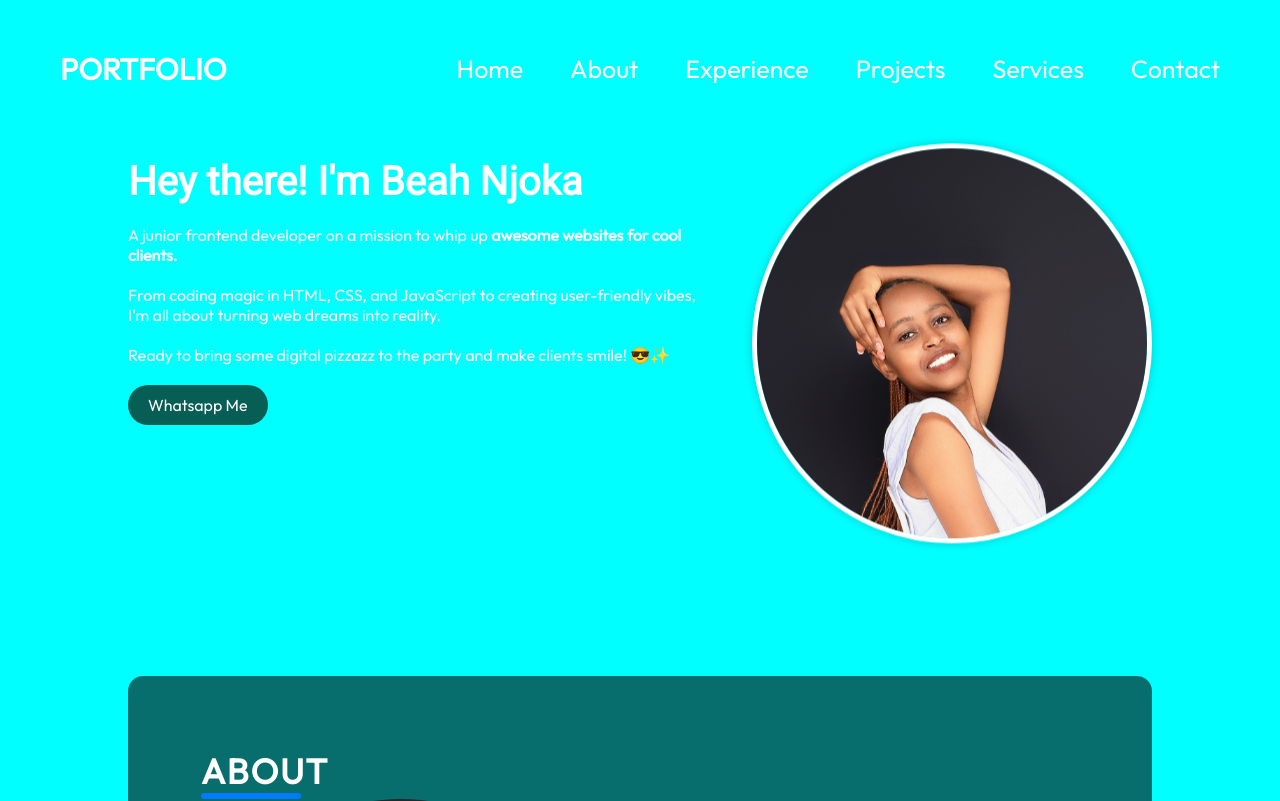
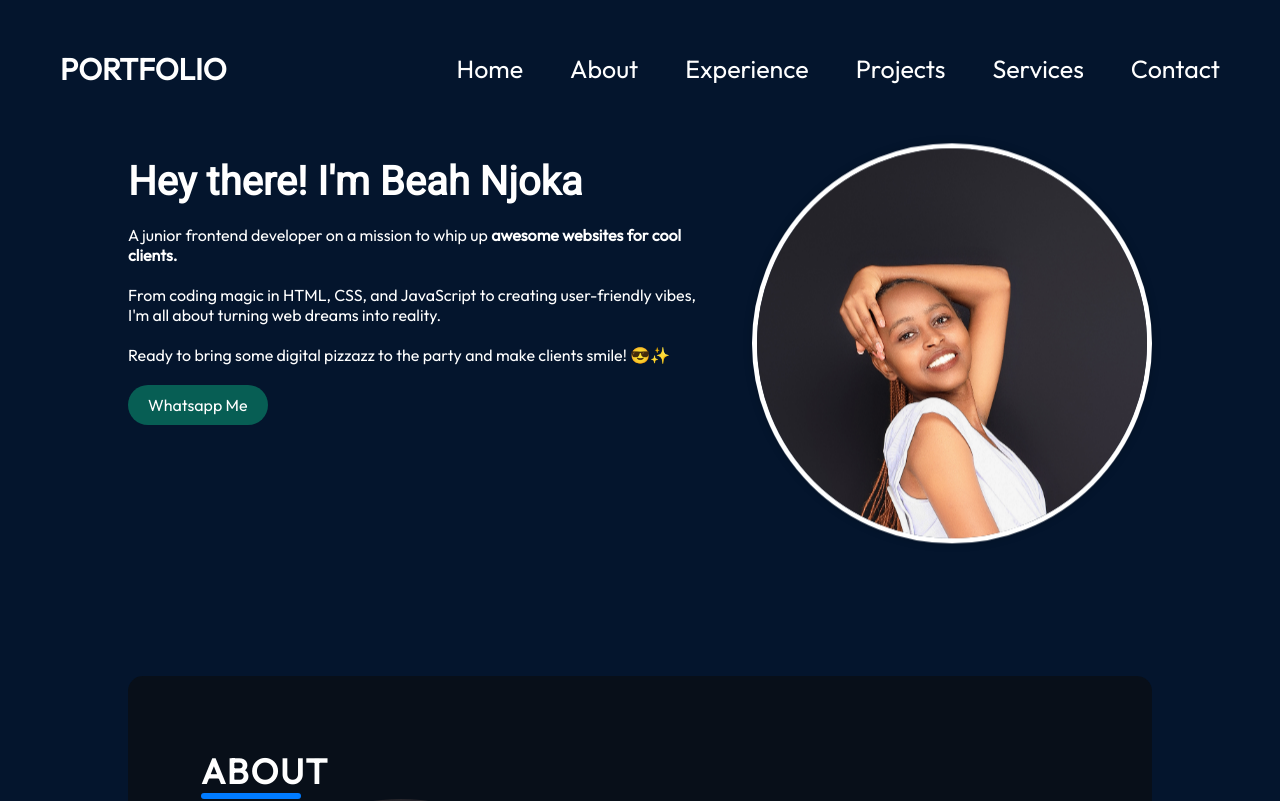
Before and after one commit to beahnjoka/portfolio, a React (Vite) app: page / in a window 1280 px wide. Shown: the top 801 px of the page. Built offline with nearby package versions, Linux system fonts and the light colour scheme.

Commit message:
Update vars.css

```diff
--- a/src/vars.css
+++ b/src/vars.css
@@ -5,7 +5,7 @@
     --color-primary:#576cbc;
     --color-seconadry:#19376d;
     --color-dark:#0b2447;
-    --color-bg:#00FFFF;
+    --color-bg:#04152d;
 
     /* fonts */
 
```
